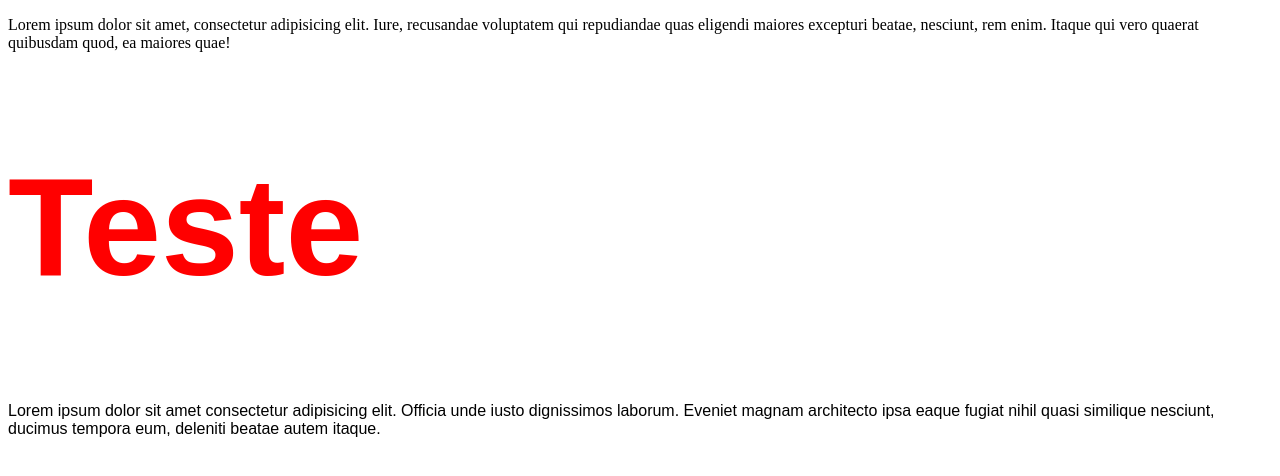
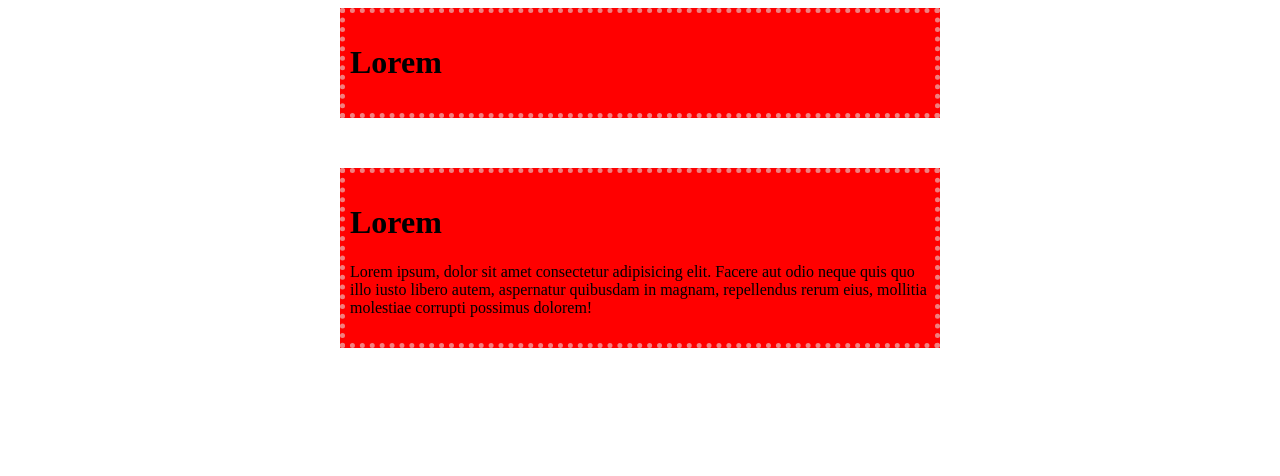
Before and after one commit to WallaceSantana79/CursoHTML-CSS-JS, a plain HTML site: page Aulas/Exercícios-Testes-Aulas/index.html in a window 1280 px wide. Drawn offline with Linux system fonts and the light colour scheme.

Commit message:
Propriedade específicas do Box-Model (largura, altura, padding, border e margin)

```diff
--- a/Aulas/Exercícios-Testes-Aulas/assets/css/styles.css
+++ b/Aulas/Exercícios-Testes-Aulas/assets/css/styles.css
@@ -1,10 +1,16 @@
-#texto{
-    color: red;
-    font-family: sans-serif;
-    font-size: 70px;
+.texto{
+    box-sizing: border-box;
+    background: red;
+    width: 100%;
+    height: 100%;
+    max-width: 600px;
+    max-height: 500px;
+    min-width: 0px;
+    min-height: 100px;
+    overflow: auto;
+    margin: 0 auto 50px auto;
+    padding: 10px 5px;
+    border-width: 5px;
+    border-style: dotted;
+    border-color:lightcoral;
 }
-
-p{
-    font-size: initial;
-    color: initial;
-}
--- a/Aulas/Exercícios-Testes-Aulas/index.html
+++ b/Aulas/Exercícios-Testes-Aulas/index.html
@@ -7,10 +7,13 @@
     <link rel="stylesheet" href="./assets\css\styles.css">
 </head>
 <body>
-    <p>Lorem ipsum dolor sit amet, consectetur adipisicing elit. Iure, recusandae voluptatem qui repudiandae quas eligendi maiores excepturi beatae, nesciunt, rem enim. Itaque qui vero quaerat quibusdam quod, ea maiores quae!</p>
-    <div id="texto">
-    <h1>Teste</h1>
-    <p>Lorem ipsum dolor sit amet consectetur adipisicing elit. Officia unde iusto dignissimos laborum. Eveniet magnam architecto ipsa eaque fugiat nihil quasi similique nesciunt, ducimus tempora eum, deleniti beatae autem itaque.</p>
-    </div>
+   <div class="texto">
+    <h1>Lorem</h1>
+    <p></p>
+   </div>
+   <div class="texto">
+    <h1>Lorem</h1>
+    <p>Lorem ipsum, dolor sit amet consectetur adipisicing elit. Facere aut odio neque quis quo illo iusto libero autem, aspernatur quibusdam in magnam, repellendus rerum eius, mollitia molestiae corrupti possimus dolorem!</p>
+   </div>
 </body>
 </html>
```
